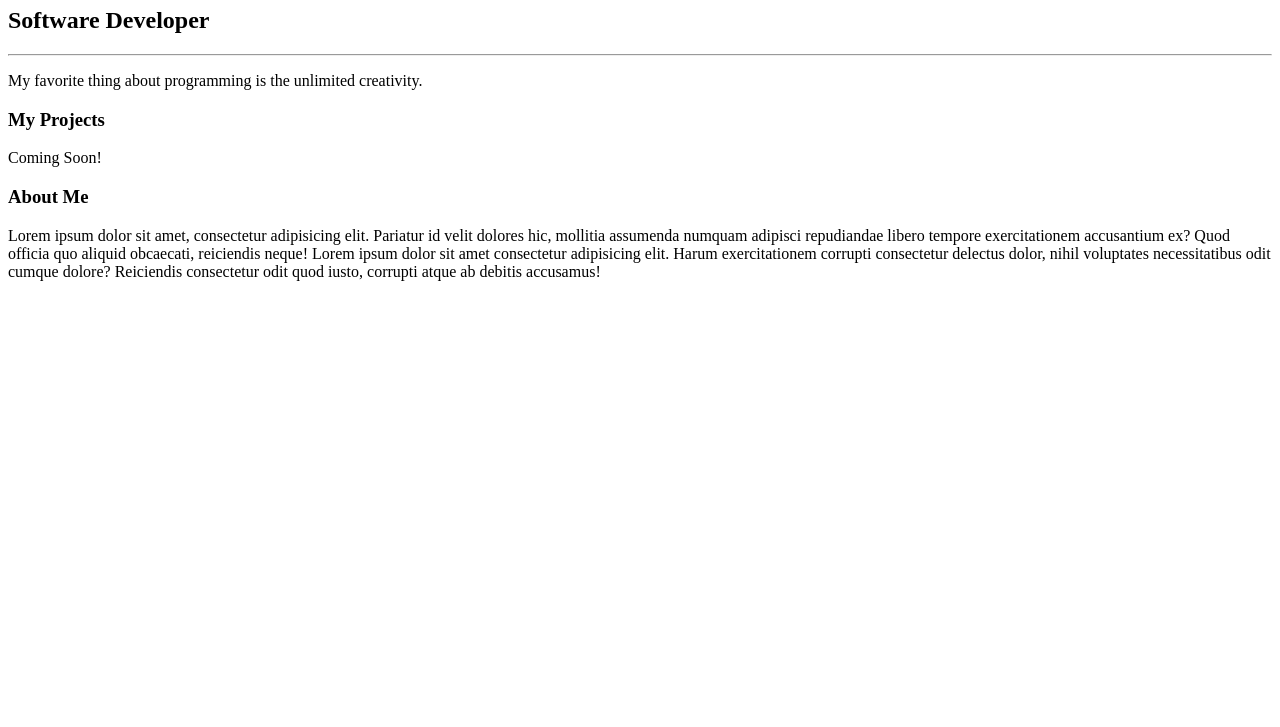
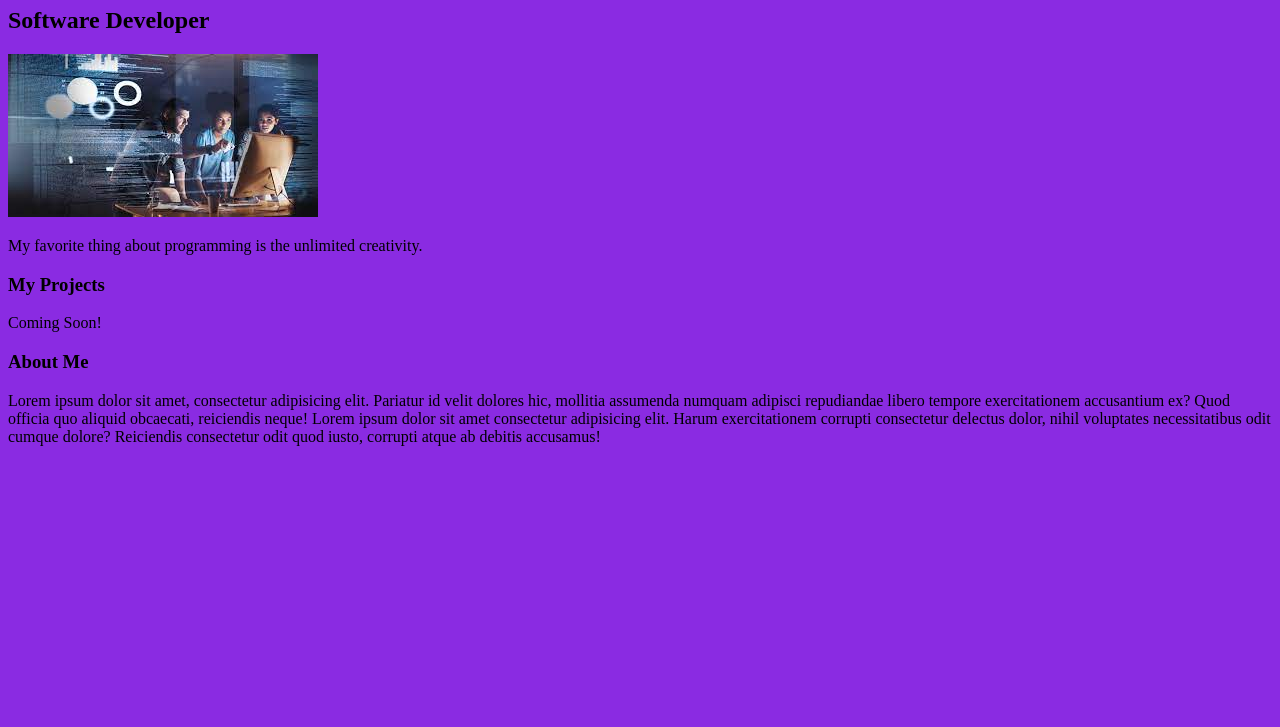
Before and after one commit to alicewdave1023/awprofilepage, a plain HTML site: page index.html in a window 1280 px wide. Shown: the part 73-800 px from the top of the page. Drawn offline with Linux system fonts and the light colour scheme.

Commit message:
added aboutme file

```diff
--- a/index.html
+++ b/index.html
@@ -8,6 +8,7 @@
   <body>
     <h1>Alice Wu</h1>
     <h2>Software Developer</h2>
+	<img alt="image of SD" src="./softwaredev.jpg"
     <hr>
     <p>My favorite thing about programming is the unlimited creativity.</p>
     <h3>My Projects</h3>
@@ -15,21 +16,9 @@
     <h3>About Me</h3>
     Lorem ipsum dolor sit amet, consectetur adipisicing elit. Pariatur id velit dolores hic, mollitia assumenda numquam adipisci repudiandae libero tempore exercitationem accusantium ex? Quod officia quo aliquid obcaecati, reiciendis neque!
     Lorem ipsum dolor sit amet consectetur adipisicing elit. Harum exercitationem corrupti consectetur delectus dolor, nihil voluptates necessitatibus odit cumque dolore? Reiciendis consectetur odit quod iusto, corrupti atque ab debitis accusamus!
-	<!--
-	  Directions:
-		1. Create a DIV element to contain the page content.
-		2. Inside your DIV, create an H1 tag that contains your name as the text.
-		3. Below your H1 tag, create an H2 tag that contains the content text, "Software Developer."
-		4. Below your H2 tag, create an HR tag, which will make a horizontal line.
-		5. Create a paragraph tag and put a sentence of your choice in it. (Suggestion: "My favorite thing about programming is _______.")
-		6. Create an H3 tag that says "My Projects."
-		7. Create a paragraph tag that says "Coming Soon."
-		8. Create an H3 tag that says "About Me."
-		9. Create a paragraph tag that contains the "lorem ipsum" text. HINT: You will need to do a search for this text...it is long! Alternatively, grab a sample from this site: https://generator.lorem-ipsum.info/
+<style>
+	body {background-color: blueviolet;}
+</style>
 
-		BONUS: Try one of the following ideas if you finish early.
-		  - Switch out your lorem ipsum for Hipster Ipsum (https://hipsum.co/).
-		  - Add another H3 that contains "Contact Me," a paragraph tag containing your email, and a paragraph tag containing your phone number (these can be fake!).
-	 -->
   </body>
 </html>
```
Also changed, not shown: about.html (added), softwaredev.jpg (added).
